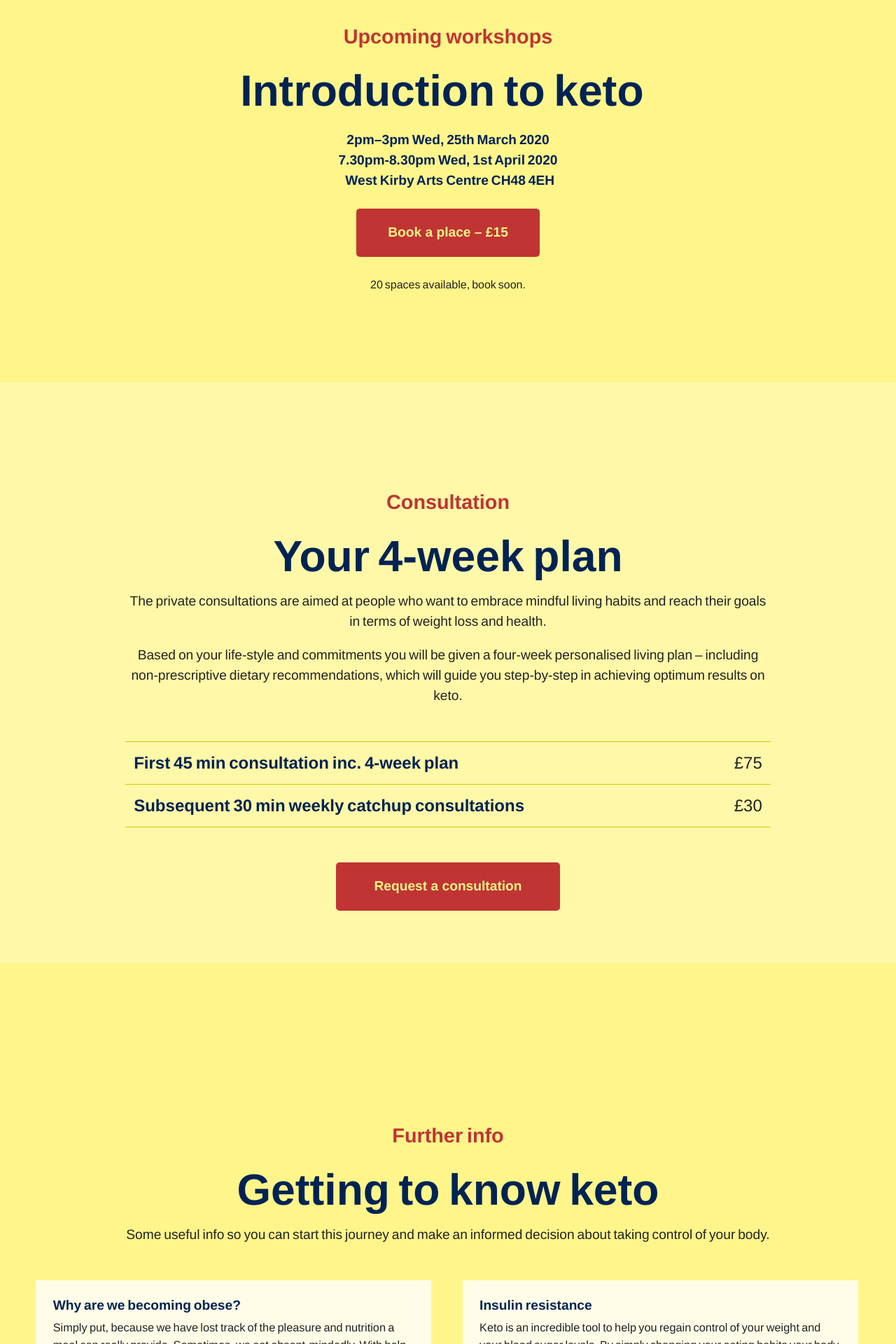
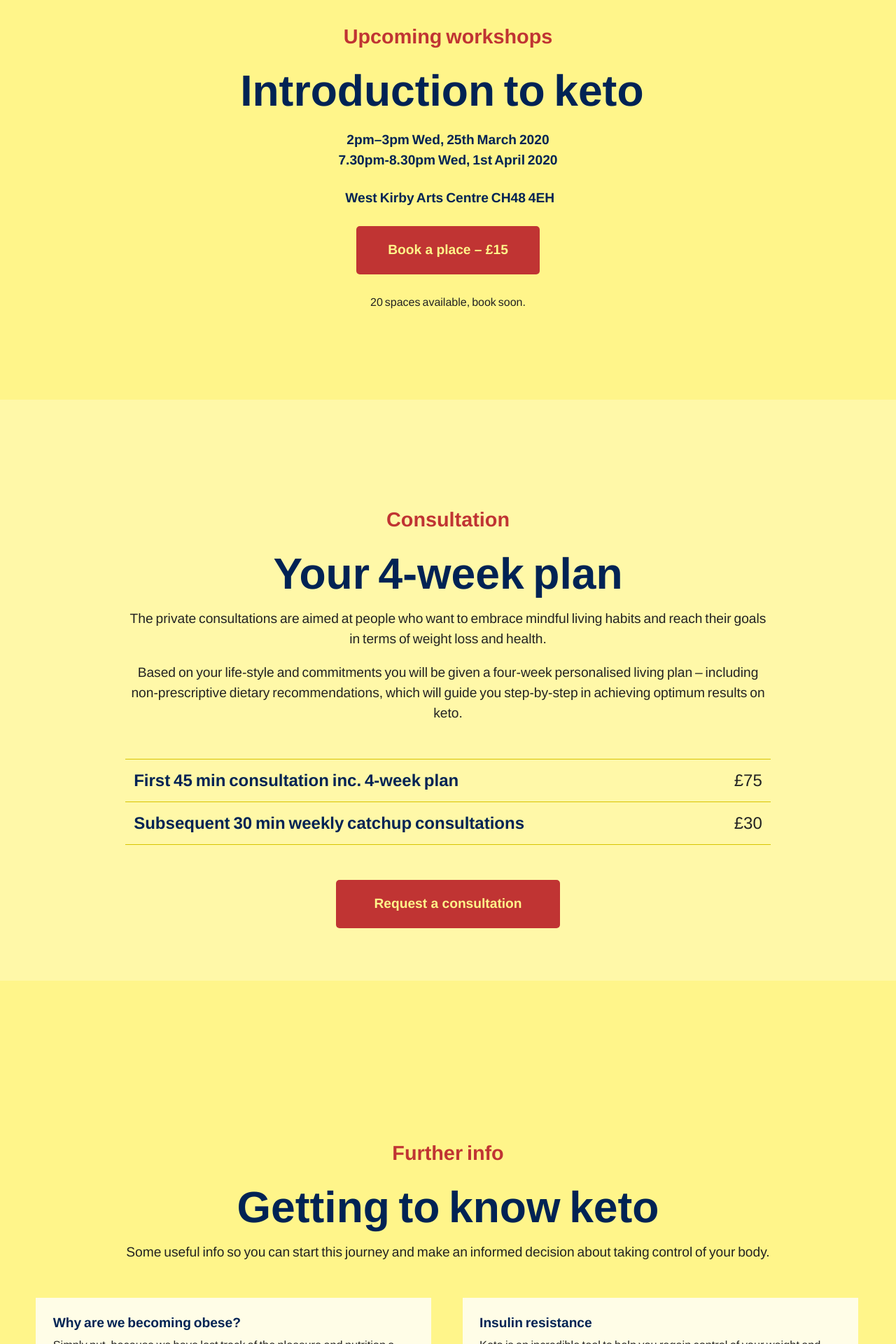
Before and after one commit to martincf/ketolifecoach, a Jekyll site: the page built from index.md, in a window 1280 px wide. Shown: the part 3063-4983 px from the top of the page at 70% size. Built offline with Jekyll 4.4.1, drawn with Linux system fonts in a browser that asks for light colours; some web fonts are replaced.

Commit message:
Minor style fix

```diff
--- a/_sass/_events.scss
+++ b/_sass/_events.scss
@@ -6,7 +6,7 @@
 .event--date {
   font-weight: 700;
   color: $brandcolor2;
-  margin-top: 25px;
+  margin: 25px 0;
   @include mq(narrow) {
     font-size: .85em;
   }
```
Also changed, not shown: 2 other files.
